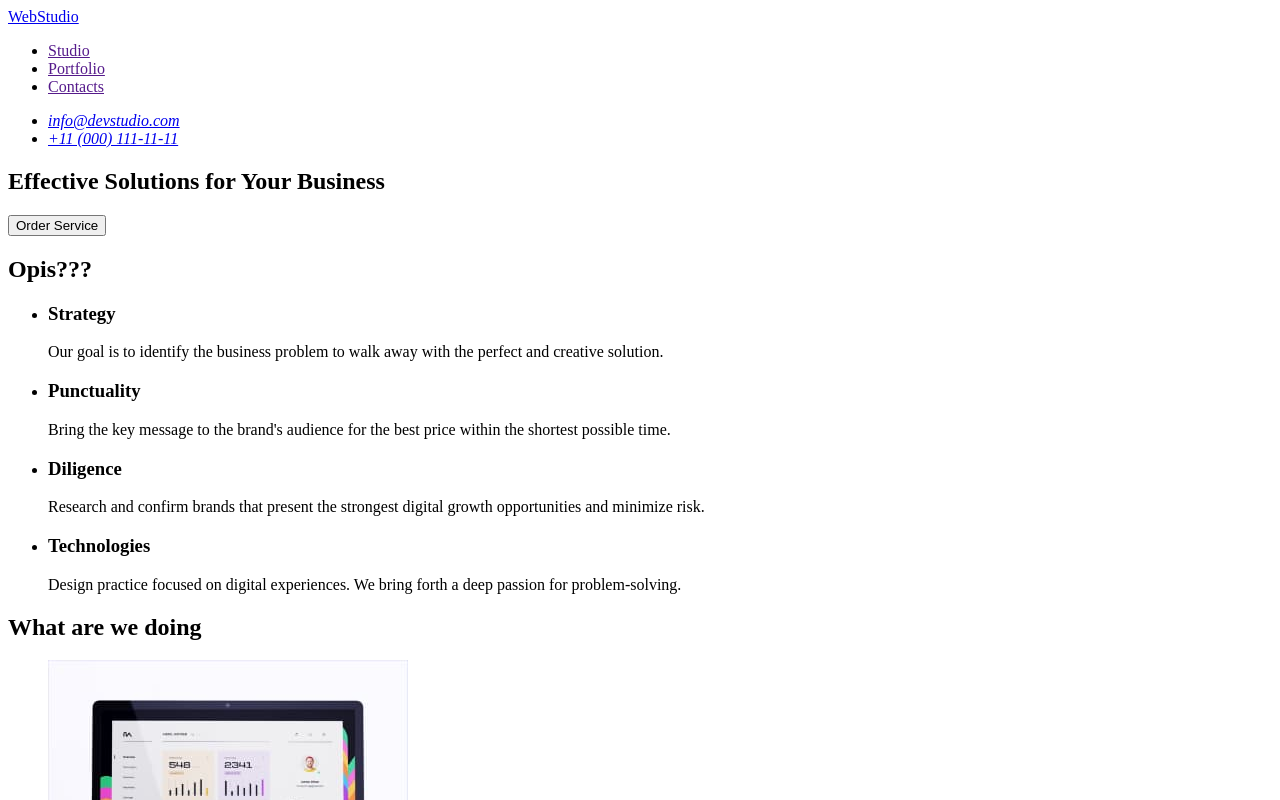
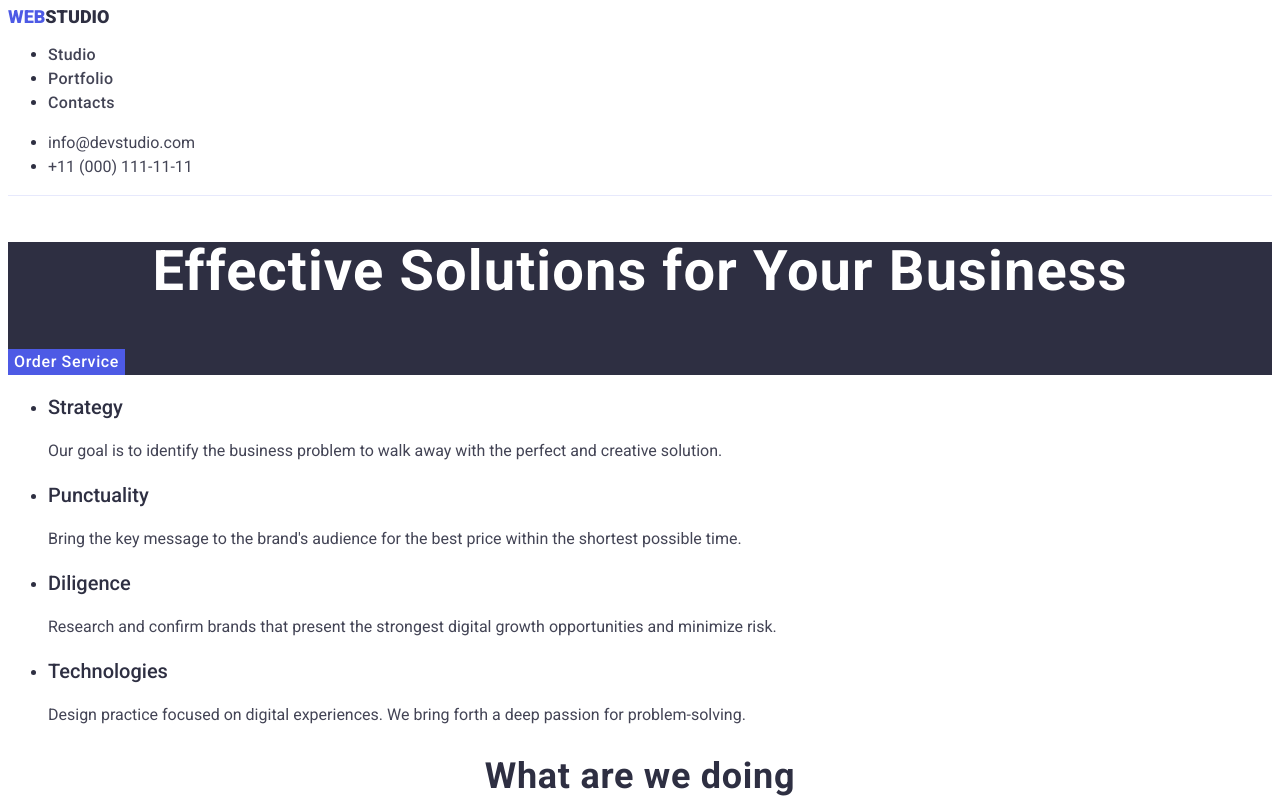
Before and after one commit to KrzLuk13/goit-markup-hw-02, a plain HTML site: page index.html in a window 1280 px wide. Shown: the top 800 px of the page. Drawn offline with Linux system fonts and the light colour scheme.

Commit message:
Praca domowa

```diff
--- /dev/null
+++ b/css/styles.css
@@ -0,0 +1,162 @@
+:root {
+  --color-iris: #4d5ae5;
+  --color-ocean: #404bbf;
+  --color-navyblue: #2e2f42;
+  --color-green: #31d0aa;
+  --color-slate: #434455;
+  --color-lightslate: #8e8f99;
+  --color-cornflower: #e7e9fc;
+  --color-cloud: #f4f4fd;
+  --color-navybluemodel: #2e2f42;
+  --bcolor-gray: #2e2f42;
+  --color-white: #ffffff;
+  --color-dairy: #fcfcfc;
+}
+
+body {
+  font-family: "Raleway", sans-serif;
+  font-family: "Roboto", sans-serif;
+  color: var(--color-navyblue);
+}
+
+.portfolio-button {
+  background: linear-gradient(0deg, #f4f4fd, #f4f4fd),
+    linear-gradient(0deg, #e7e9fc, #e7e9fc);
+  border: 1px solid #e7e9fc;
+  font-family: inherit;
+  font-weight: 500;
+  font-size: 16px;
+  line-height: 1.5;
+  color: var(--color-iris);
+}
+
+.portfolio-button:hover {
+  background: #404bbf;
+  border: none;
+  cursor: pointer;
+  font-family: inherit;
+  font-weight: 500;
+  font-size: 16px;
+  line-height: 1.5;
+  color: var(--color-white);
+}
+
+.order-service-button {
+  background: var(--color-iris);
+  border: none;
+  cursor: pointer;
+  font-family: inherit;
+  font-size: 16px;
+  font-weight: 500;
+  line-height: 1.5;
+  color: var(--color-white);
+  letter-spacing: 0.04em;
+}
+
+.order-service-button:hover {
+  background: var(--color-ocean);
+  font-family: inherit;
+}
+
+.contact {
+  color: var(--color-slate);
+  cursor: poiner;
+  text-decoration: none;
+}
+
+.contact:hover {
+  color: var(--color-ocean);
+}
+
+.font-menu {
+  font-size: 16px;
+  font-weight: 500;
+  line-height: 1.5;
+  letter-spacing: 0.02em;
+}
+
+.font-contact {
+  font-size: 16px;
+  line-height: 1.5;
+  font-style: normal;
+}
+
+.logo {
+  font-size: 18px;
+  font-weight: 800;
+  line-height: 1.16px;
+  text-decoration: none;
+  color: var(--color-navyblue);
+  text-transform: uppercase;
+}
+
+.logo-highlight {
+  font-size: 18px;
+  font-weight: 800;
+  line-height: 1.16px;
+  text-decoration: none;
+  color: var(--color-iris);
+}
+
+.header-backround {
+  background: var(--color-white);
+  border-bottom: 1px solid #e7e9fc;
+}
+
+.text-h3 {
+  font-size: 20px;
+  font-weight: 500;
+  line-height: 1.2;
+  color: var(--color-navyblue);
+}
+
+.text {
+  font-size: 16px;
+  line-height: 1.5;
+  color: var(--color-slate);
+}
+
+.fotter-background {
+  background: var(--color-navyblue);
+}
+
+.text-fotter {
+  font-size: 16px;
+  line-height: 1.2;
+  color: var(--color-cloud);
+}
+
+.logo-fotter {
+  font-size: 18px;
+  font-weight: 800;
+  line-height: 1.16px;
+  text-decoration: none;
+  color: var(--color-cloud);
+  text-transform: uppercase;
+}
+
+.hide-h2 {
+  display: none;
+}
+
+.text-h2 {
+  font-size: 36px;
+  font-weight: 700;
+  line-height: 1.11;
+  color: var(--color-navyblue);
+  letter-spacing: 0.02em;
+  text-align: center;
+}
+
+.text-h1 {
+  font-size: 56px;
+  font-weight: 700;
+  line-height: 1.07;
+  letter-spacing: 0.02em;
+  text-align: center;
+  color: var(--color-white);
+}
+
+.section1-background {
+  background-color: var(--color-navyblue);
+}
--- a/index.html
+++ b/index.html
@@ -4,57 +4,78 @@
     <meta charset="UTF-8" />
     <meta name="viewport" content="width=device-width, initial-scale=1.0" />
     <title>Document</title>
+    <link rel="preconnect" href="https://fonts.googleapis.com" />
+    <link rel="preconnect" href="https://fonts.gstatic.com" crossorigin />
+    <link
+      href="https://fonts.googleapis.com/css2?family=Raleway:wght@800&family=Roboto:wght@400;500;700;900&display=swap"
+      rel="stylesheet"
+    />
+    <link rel="stylesheet" href="./css/styles.css" />
   </head>
   <body>
-    <header>
+    <header class="header-backround">
       <nav>
-        <a href="./index.html">WebStudio</a>
+        <a href="./index.html" class="logo"
+          ><span class="logo-highlight">Web</span>Studio</a
+        >
         <ul>
-          <li><a href="">Studio</a></li>
-          <li><a href="">Portfolio</a></li>
-          <li><a href="">Contacts</a></li>
+          <li><a href="./studio.html" class="contact font-menu">Studio</a></li>
+          <li>
+            <a href="./portfolio.html" class="contact font-menu">Portfolio</a>
+          </li>
+          <li><a href="" class="contact font-menu">Contacts</a></li>
         </ul>
       </nav>
       <address>
         <ul>
-          <li><a href="mailto:info@devstudio.com">info@devstudio.com</a></li>
-          <li><a href="tel:+110001111111">+11 (000) 111-11-11</a></li>
+          <li>
+            <a href="mailto:info@devstudio.com" class="contact font-contact"
+              >info@devstudio.com</a
+            >
+          </li>
+          <li>
+            <a href="tel:+110001111111" class="contact font-contact"
+              >+11 (000) 111-11-11</a
+            >
+          </li>
         </ul>
       </address>
     </header>
 
     <main>
-      <section>
-        <h1>Effective Solutions for Your Business</h1>
-        <button type="button">Order Service</button>
+      <section class="section1-background">
+        <h1 class="text-h1">Effective Solutions for Your Business</h1>
+        <button type="button" class="order-service-button">
+          Order Service
+        </button>
       </section>
       <section>
-        <h2>Opis???</h2>
+        <h2 class="hide-h2">Features</h2>
         <ul>
           <li>
-            <h3>Strategy</h3>
-            <p>
+            <h3 class="text-h3">Strategy</h3>
+            <p class="text">
               Our goal is to identify the business problem to walk away with the
               perfect and creative solution.
             </p>
           </li>
           <li>
-            <h3>Punctuality</h3>
-            <p>
+            <h3 class="text-h3">Punctuality</h3>
+            <p class="text">
               Bring the key message to the brand's audience for the best price
               within the shortest possible time.
             </p>
           </li>
           <li>
-            <h3>Diligence</h3>
-            <p>
+            <h3 class="text-h3">Diligence</h3>
+            <p class="text">
               Research and confirm brands that present the strongest digital
               growth opportunities and minimize risk.
             </p>
           </li>
           <li>
-            <h3>Technologies</h3>
-            <p>
+            <h3 class="text-h3">Technologies</h3>
+            <p class="text">
               Design practice focused on digital experiences. We bring forth a
               deep passion for problem-solving.
             </p>
@@ -63,7 +84,7 @@
       </section>
 
       <section>
-        <h2>What are we doing</h2>
+        <h2 class="text-h2">What are we doing</h2>
         <ul>
           <li>
             <img
@@ -92,55 +113,57 @@
         </ul>
       </section>
       <section>
-        <h2>Our Team</h2>
+        <h2 class="text-h2">Our Team</h2>
         <ul>
           <li>
             <img
               src="./images/imgmarkguerrero.jpg"
               width="264"
               height="260"
-              alt="Photo Mark Guerrero "
+              alt="Man with black beard"
             />
-            <h3>Mark Guerrero</h3>
-            <p>Product Designer</p>
+            <h3 class="text-h3">Mark Guerrero</h3>
+            <p class="text">Product Designer</p>
           </li>
           <li>
             <img
               src="./images/imgtomford.jpg"
               width="264"
               height="260"
-              alt="Photo Tom Ford"
+              alt="smailing man in blue shirt"
             />
-            <h3>Tom Ford</h3>
-            <p>Frontend Developer</p>
+            <h3 class="text-h3">Tom Ford</h3>
+            <p class="text">Frontend Developer</p>
           </li>
           <li>
             <img
               src="./images/imgcamilagarcia.jpg"
               width="264"
               height="260"
-              alt="Photo Camila Garcia"
+              alt="woman in pink sweater with long straight brown hair"
             />
-            <h3>Camila Garcia</h3>
-            <p>Marketing</p>
+            <h3 class="text-h3">Camila Garcia</h3>
+            <p class="text">Marketing</p>
           </li>
           <li>
             <img
               src="./images/imgdanielwilson.jpg"
               width="264"
               height="260"
-              alt="Photo Daniel Wilson "
+              alt="smailing man with beard in gray t-shirta"
             />
-            <h3>Daniel Wilson</h3>
-            <p>UI Designer</p>
+            <h3 class="text-h3">Daniel Wilson</h3>
+            <p class="text">UI Designer</p>
           </li>
         </ul>
       </section>
     </main>
 
-    <footer>
-      <a href="./index.html">WebStudio</a>
-      <p>
+    <footer class="fotter-background">
+      <a class="logo-fotter" href="./index.html" class="logo"
+        ><span class="logo-highlight">Web</span>Studio</a
+      >
+      <p class="text-fotter">
         Increase the flow of customers and sales for your business with digital
         marketing & growth solutions.
       </p>
```
Also changed, not shown: portfolio.html (added, +119 -0 lines), images/img1.jpg (added), images/img2.jpg (added), images/img3.jpg (added), images/img4.jpg (added), images/img5.jpg (added), images/img6.jpg (added), images/img7.jpg (added), images/img8.jpg (added), images/img9.jpg (added).
